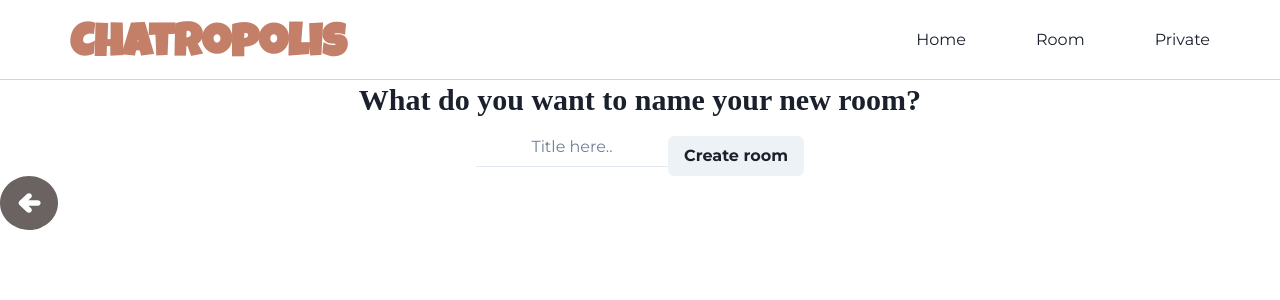
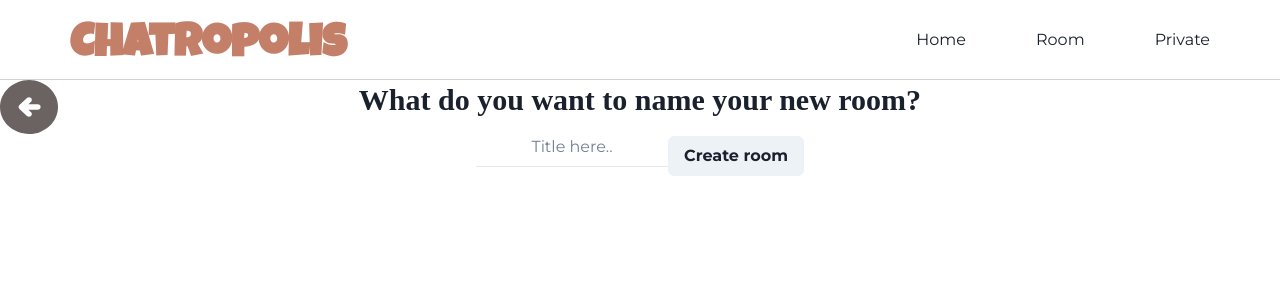
Before and after one commit to jennifertechel/project-socket-chat, a React (Vite) app in the folder client/: page /room/new in a window 1280 px wide. Shown: the top 300 px of the page. Built offline with nearby package versions, Linux system fonts and the light colour scheme; no server answers; a web font is replaced by a local one.

Commit message:
Moved button

```diff
--- a/client/src/pages/RoomNewPage.tsx
+++ b/client/src/pages/RoomNewPage.tsx
@@ -30,6 +30,14 @@ function RoomNewPage() {
 
   return (
     <Flex flexDir="column" justifyContent="center" alignItems="center" mt={20}>
+      <Box>
+        <Link to="/room">
+          <Image
+            src="/assets/goBackButton.svg"
+            style={{ position: "absolute", left: 0 }}
+          />
+        </Link>
+      </Box>
       {!isMobile && <Header />}
 
       {isMobile && <LogoBox />}
@@ -49,14 +57,6 @@ function RoomNewPage() {
         <Button mt={4} type="submit">
           Create room
         </Button>
-        <Box>
-          <Link to="/room">
-            <Image
-              src="/assets/goBackButton.svg"
-              style={{ position: "absolute", left: 0 }}
-            />
-          </Link>
-        </Box>
       </form>
       {isMobile && <Footer />}
     </Flex>
```
